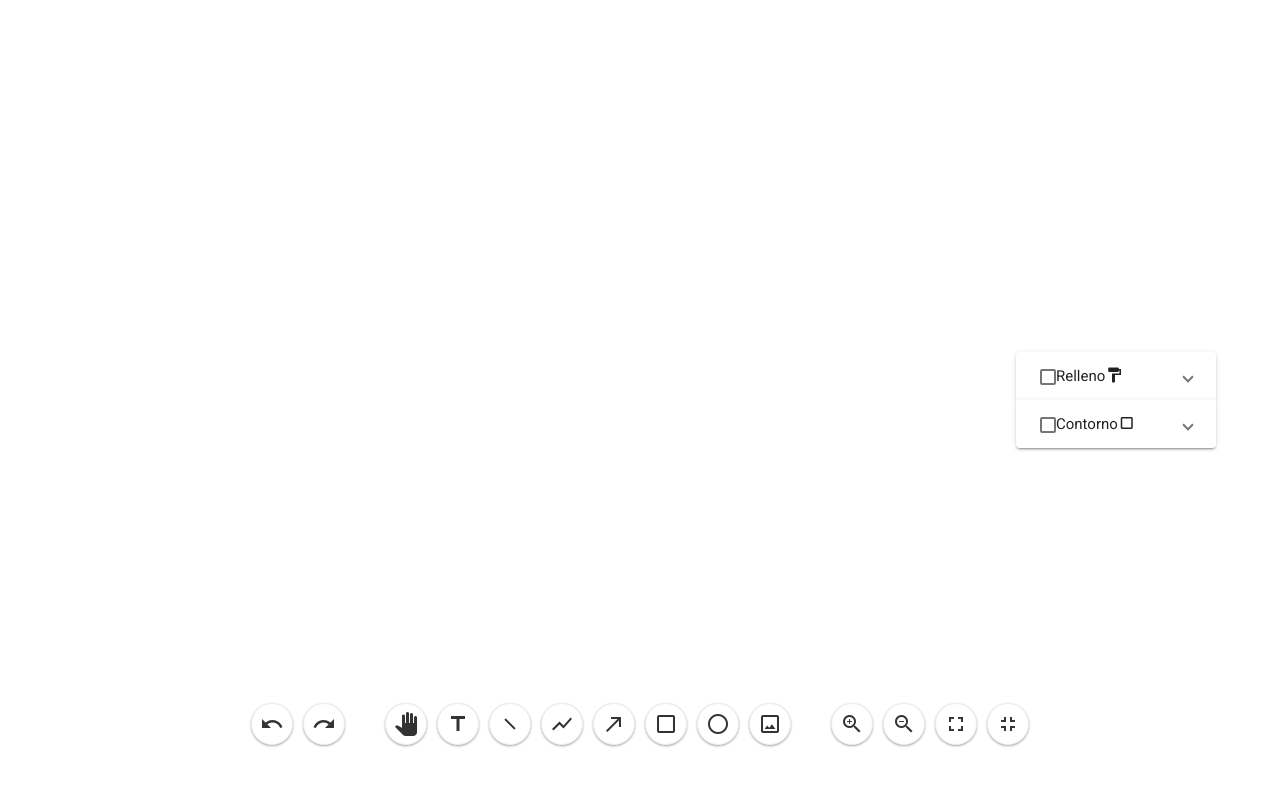
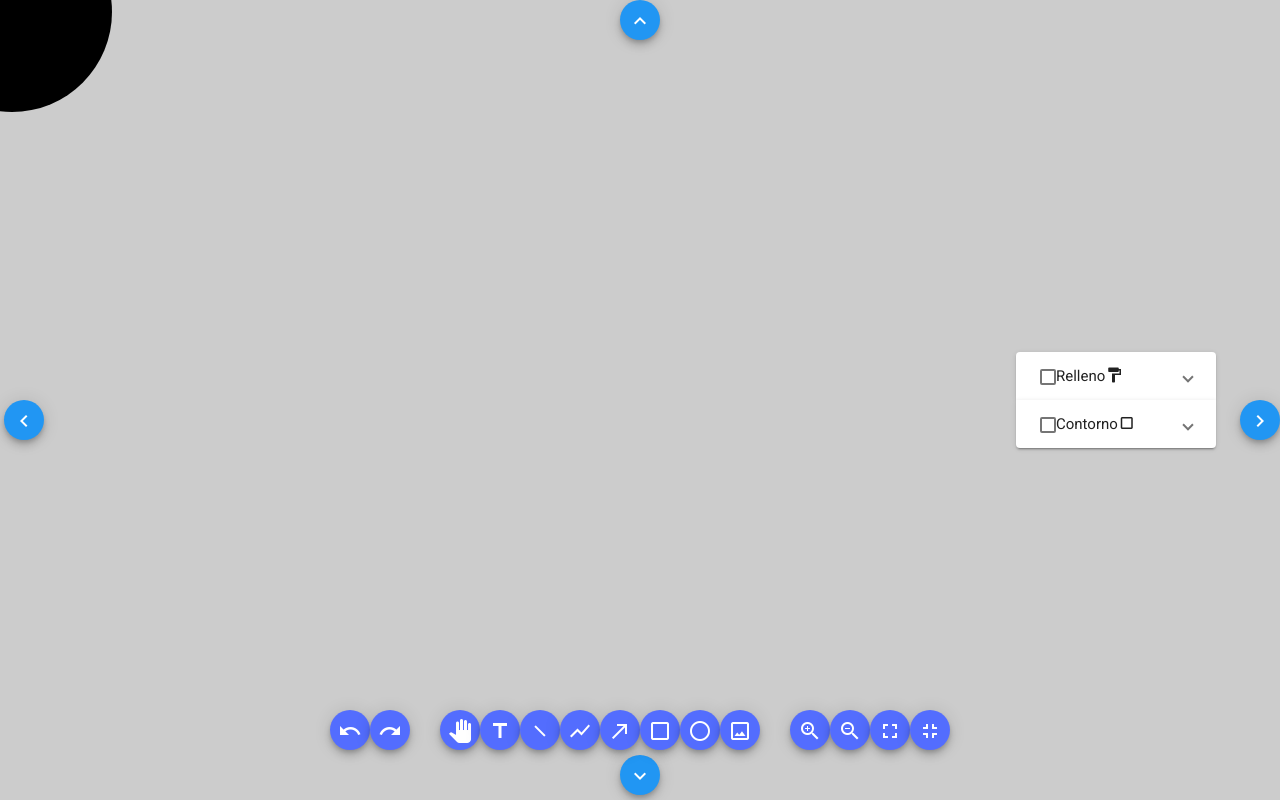
Before and after one commit to jeissonmgz/whiteboard, an Angular app: page / in a window 1280 px wide. Built offline with nearby package versions, Linux system fonts and the light colour scheme.

Commit message:
Scroll in page

```diff
--- a/src/app/app.component.html
+++ b/src/app/app.component.html
@@ -1,6 +1,6 @@
+<app-page-canvas></app-page-canvas>
 <div class="content" role="main">
   <app-property></app-property>
   <app-control></app-control>
 </div>
-
 <router-outlet></router-outlet>
--- a/src/app/control/button/button.component.html
+++ b/src/app/control/button/button.component.html
@@ -1,3 +1,5 @@
-<span class="circle-link" title="CLI" href="https://cli.angular.io/" target="_blank" rel="noopener">
-    <i [ngStyle]="{'transform': rotateIcon}" class="material-icons">{{icon}}</i>
-</span>
+<button [color]="isFloat ? 'primary' : 'accent'" mat-mini-fab [ngClass]="buttonStyle" title="CLI">
+  <mat-icon [ngStyle]="{'transform': rotateIcon}" class="material-icons">
+    {{icon}}
+  </mat-icon>
+</button>
--- a/src/app/control/button/button.component.sass
+++ b/src/app/control/button/button.component.sass
@@ -1,17 +1,29 @@
 .circle-link
-    height: 40px
-    width: 40px
-    border-radius: 40px
-    margin: 5px
-    background-color: white
-    border: 1px solid #eeeeee
-    display: flex
-    justify-content: center
-    align-items: center
     cursor: pointer
-    box-shadow: 0 1px 3px rgba(0, 0, 0, 0.12), 0 1px 2px rgba(0, 0, 0, 0.24)
     transition: 0.2s ease-out
 
-.circle-link:hover
+.move-hover:hover
     transform: translateY(-0.25rem)
     box-shadow: 0px 3px 15px rgba(0, 0, 0, 0.2)
+
+.float
+    cursor: pointer
+    position: absolute
+    -webkit-transform: translateX(-50%)
+    transform: translateX(-50%)
+
+.top
+    left: 50%
+    top: 0
+
+.right
+    right: -20px
+    top: 50%
+
+.left
+    left: 24px
+    top: 50%
+
+.bottom
+    left: 50%
+    bottom: 5px
--- a/src/app/control/button/button.component.ts
+++ b/src/app/control/button/button.component.ts
@@ -9,9 +9,18 @@ export class ButtonComponent implements OnInit {
 
   @Input() icon;
   @Input() rotateIcon = "";
+  @Input() isFloat: boolean = false;
+  @Input() position: string = '';
+  buttonStyle:string = "circle-link";
+
   constructor() { }
 
   ngOnInit(): void {
+    if(this.isFloat) {
+      this.buttonStyle += " float " + this.position;
+    } else {
+      this.buttonStyle += " move-hover";
+    }
   }
 
 }
--- /dev/null
+++ b/src/app/page-canvas/page-canvas.component.html
@@ -0,0 +1,55 @@
+<svg
+    class="canvas"
+    #canvas
+    [attr.viewBox]="'0 0 '+canvas.width.baseVal.value + ' ' + canvas.height.baseVal.value">
+    <circle cx="12" cy="12" r="100"></circle>
+    <animate
+        #animation
+        attributeName="viewBox"
+        [attr.values]="myViewBox"
+        begin="0s"
+        dur="0.5s"
+        calcMode="spline"
+        keySplines=".5 0 .5 1"
+        fill="freeze" />
+</svg>
+<app-button
+    isFloat="true"
+    position="top"
+    icon="keyboard_arrow_up"
+    (click)="scroll(VERTICAL, LEFT_OR_UP)"
+    (dblclick)="scroll(VERTICAL, LEFT_OR_UP, canvas.height.baseVal.value)"
+    (mousedown)="moveScrollPressed(VERTICAL, LEFT_OR_UP)"
+    (mouseup)="stopScroll()"
+    (mouseleave)="stopScroll()">
+</app-button>
+<app-button
+    isFloat="true"
+    position="bottom"
+    icon="keyboard_arrow_down"
+    (click)="scroll(VERTICAL, RIGHT_OR_DOWN)"
+    (dblclick)="scroll(VERTICAL, RIGHT_OR_DOWN, canvas.height.baseVal.value)"
+    (mousedown)="moveScrollPressed(VERTICAL, RIGHT_OR_DOWN)"
+    (mouseup)="stopScroll()"
+    (mouseleave)="stopScroll()">
+</app-button>
+<app-button
+    isFloat="true"
+    position="left"
+    icon="keyboard_arrow_left"
+    (click)="scroll(HORIZONTAL, LEFT_OR_UP)"
+    (dblclick)="scroll(HORIZONTAL, LEFT_OR_UP, canvas.width.baseVal.value)"
+    (mousedown)="moveScrollPressed(HORIZONTAL, LEFT_OR_UP)"
+    (mouseup)="stopScroll()"
+    (mouseleave)="stopScroll()">
+</app-button>
+<app-button
+    isFloat="true"
+    position="right"
+    icon="keyboard_arrow_right"
+    (click)="scroll(HORIZONTAL, RIGHT_OR_DOWN)"
+    (dblclick)="scroll(HORIZONTAL, RIGHT_OR_DOWN, canvas.width.baseVal.value)"
+    (mousedown)="moveScrollPressed(HORIZONTAL, RIGHT_OR_DOWN)"
+    (mouseup)="stopScroll()"
+    (mouseleave)="stopScroll()">
+</app-button>
--- /dev/null
+++ b/src/app/page-canvas/page-canvas.component.sass
@@ -0,0 +1,10 @@
+.canvas
+    margin:0
+    padding:0
+    height:100%
+    width:100%
+    left: 0
+    top: 0
+    overflow: hidden
+    position: fixed
+    background: #cccccc
--- /dev/null
+++ b/src/app/page-canvas/page-canvas.component.ts
@@ -0,0 +1,80 @@
+import { Component, OnInit, ElementRef, ViewChild } from '@angular/core';
+
+@Component({
+  selector: 'app-page-canvas',
+  templateUrl: './page-canvas.component.html',
+  styleUrls: ['./page-canvas.component.sass']
+})
+export class PageCanvasComponent implements OnInit {
+
+  readonly HORIZONTAL = true;
+  readonly VERTICAL = false;
+  readonly LEFT_OR_UP = true;
+  readonly RIGHT_OR_DOWN = false;
+
+  @ViewChild("canvas") canvas: ElementRef;
+  @ViewChild("animation") animation: ElementRef;
+  private positionPreview = {
+    x: 0,
+    y: 0
+  };
+  private positionActual = {
+    x: 0,
+    y: 0
+  };
+  myViewBox:string;
+  private firstClick = false;
+  private timerScroll: number;
+
+
+  constructor() { }
+
+  ngOnInit(): void {
+  }
+
+  applyScroll(isHorizontal:boolean, isTopOrLeft: boolean, value: number) {
+    if (isHorizontal) {
+      this.positionActual.x+= isTopOrLeft?-value:value;
+    } else  {
+      this.positionActual.y+= isTopOrLeft?-value:value;
+    }
+  }
+
+  scroll(isHorizontal: boolean, isTopOrLeft: boolean, value: number = 10) {
+    this.positionPreview = {...this.positionActual};
+    this.firstClick = true;
+    this.applyScroll(isHorizontal, isTopOrLeft, value);
+    this.myViewBox = (this.viewBoxPreview + ';' + this.viewBoxActual);
+    this.animation.nativeElement.beginElement();
+  }
+
+	moveScrollPressed(isHorizontal: boolean, isTopOrLeft: boolean) {
+		let velocidad: number = 500;
+		this.timerScroll = <any>setInterval(() => {
+			this.scroll(isHorizontal, isTopOrLeft);
+		}, velocidad);
+	}
+
+
+	stopScroll() {
+		if (this.timerScroll) {
+			clearInterval(this.timerScroll);
+		}
+	}
+
+  viewBox(position) {
+    return position.x + ' '+
+      position.y + ' '+
+      this.canvas.nativeElement.viewBox.baseVal.width + ' ' +
+      this.canvas.nativeElement.viewBox.baseVal.height
+  }
+
+  get viewBoxPreview() {
+    return this.viewBox(this.positionPreview);
+  }
+
+  get viewBoxActual() {
+    return this.viewBox(this.positionActual);
+  }
+
+}
--- a/src/custom-theme.scss
+++ b/src/custom-theme.scss
@@ -12,8 +12,8 @@
 // Define the palettes for your theme using the Material Design palettes available in palette.scss
 // (imported above). For each palette, you can optionally specify a default, lighter, and darker
 // hue. Available color palettes: https://material.io/design/color/
-$board-primary: mat-palette($mat-blue-grey);
-$board-accent: mat-palette($mat-blue-grey, A200, A100, A400);
+$board-primary: mat-palette($mat-blue);
+$board-accent:  mat-palette($mat-indigo, A200, A100, A400);
 
 // The warn palette is optional (defaults to red).
 $board-warn: mat-palette($mat-red);
--- a/src/styles.sass
+++ b/src/styles.sass
@@ -1,8 +1,6 @@
 /* You can add global styles to this file, and also import other style files */
 html, body
-    height: 100vh
-    width: 100vw
-    max-height: 100vh
-    max-width: 100vw
-    padding: 0
-    margin: 0
+    margin:0
+    padding:0
+    height:100%
+    width:100%
```
Also changed, not shown: src/app/app.module.ts (+7 -1 lines), 1 other file (tests, documents, lock files or other folders).
